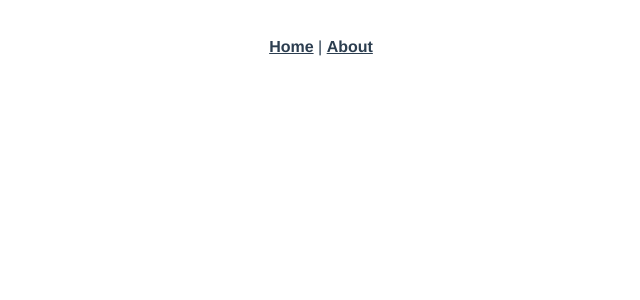
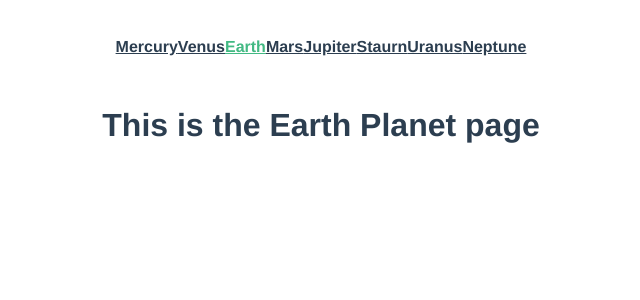
Before and after one commit to MrNicholson85/Planet-Facts-Challenge-Vue, a Vue app: page /Earth in a window 1280 px wide. Before the commit this address had no page. Shown: the top 300 px of the page, without its empty margins (319-959 px from the left). Built offline with nearby package versions, Linux system fonts and the light colour scheme.

Commit message:
setup base page routing

```diff
--- a/src/App.vue
+++ b/src/App.vue
@@ -1,7 +1,13 @@
 <template>
   <div id="nav">
-    <router-link to="/">Home</router-link> |
-    <router-link to="/about">About</router-link>
+    <router-link to="/">Mercury</router-link>
+    <router-link to="/venus">Venus</router-link>
+    <router-link to="/earth">Earth</router-link>
+    <router-link to="/mars">Mars</router-link>
+    <router-link to="/jupiter">Jupiter</router-link>
+    <router-link to="/saturn">Staurn</router-link>
+    <router-link to="/uranus">Uranus</router-link>
+    <router-link to="/neptune">Neptune</router-link>
   </div>
   <router-view/>
 </template>
--- a/src/router/index.js
+++ b/src/router/index.js
@@ -1,19 +1,67 @@
 import { createRouter, createWebHistory } from 'vue-router'
-import Home from '../views/Home.vue'
+import Mercury from '../views/Mercury.vue'
 
 const routes = [
   {
     path: '/',
-    name: 'Home',
-    component: Home
+    name: 'Mercury',
+    component: Mercury
   },
   {
-    path: '/about',
-    name: 'About',
+    path: '/Venus',
+    name: 'Venus',
     // route level code-splitting
-    // this generates a separate chunk (about.[hash].js) for this route
+    // this generates a separate chunk (Venus.[hash].js) for this route
     // which is lazy-loaded when the route is visited.
-    component: () => import(/* webpackChunkName: "about" */ '../views/About.vue')
+    component: () => import(/* webpackChunkName: "Venus" */ '../views/Venus.vue')
+  },
+  {
+    path: '/Earth',
+    name: 'Earth',
+    // route level code-splitting
+    // this generates a separate chunk (Earth.[hash].js) for this route
+    // which is lazy-loaded when the route is visited.
+    component: () => import(/* webpackChunkName: "Earth" */ '../views/Earth.vue')
+  },
+  {
+    path: '/Mars',
+    name: 'Mars',
+    // route level code-splitting
+    // this generates a separate chunk (Mars.[hash].js) for this route
+    // which is lazy-loaded when the route is visited.
+    component: () => import(/* webpackChunkName: "Mars" */ '../views/Mars.vue')
+  },
+  {
+    path: '/Jupiter',
+    name: 'Jupiter',
+    // route level code-splitting
+    // this generates a separate chunk (Jupiter.[hash].js) for this route
+    // which is lazy-loaded when the route is visited.
+    component: () => import(/* webpackChunkName: "Jupiter" */ '../views/Jupiter.vue')
+  },
+  {
+    path: '/Saturn',
+    name: 'Saturn',
+    // route level code-splitting
+    // this generates a separate chunk (Saturn.[hash].js) for this route
+    // which is lazy-loaded when the route is visited.
+    component: () => import(/* webpackChunkName: "Saturn" */ '../views/Saturn.vue')
+  },
+  {
+    path: '/Uranus',
+    name: 'Uranus',
+    // route level code-splitting
+    // this generates a separate chunk (Uranus.[hash].js) for this route
+    // which is lazy-loaded when the route is visited.
+    component: () => import(/* webpackChunkName: "Uranus" */ '../views/Uranus.vue')
+  },
+  {
+    path: '/Neptune',
+    name: 'Neptune',
+    // route level code-splitting
+    // this generates a separate chunk (Neptune.[hash].js) for this route
+    // which is lazy-loaded when the route is visited.
+    component: () => import(/* webpackChunkName: "Neptune" */ '../views/Neptune.vue')
   }
 ]
 
--- a/src/views/About.vue
+++ /dev/null
@@ -1,5 +0,0 @@
-<template>
-  <div class="about">
-    <h1>This is an about page</h1>
-  </div>
-</template>
--- /dev/null
+++ b/src/views/Earth.vue
@@ -0,0 +1,5 @@
+<template>
+  <div class="earth">
+    <h1>This is the Earth Planet page</h1>
+  </div>
+</template>
--- /dev/null
+++ b/src/views/Jupiter.vue
@@ -0,0 +1,5 @@
+<template>
+  <div class="jupiter">
+    <h1>This is the Jupiter Planet page</h1>
+  </div>
+</template>
--- /dev/null
+++ b/src/views/Mars.vue
@@ -0,0 +1,5 @@
+<template>
+  <div class="mars">
+    <h1>This is the Mars Planet page</h1>
+  </div>
+</template>
--- a/src/views/Home.vue
+++ b/src/views/Mercury.vue
@@ -1,9 +1,10 @@
+
 <template>
-  <div class="home">
-    <img alt="Vue logo" src="../assets/logo.png">
-    <HelloWorld msg="Welcome to Your Vue.js App"/>
+  <div class="mercury">
+    <h1>This is the Vercury Planet page</h1>
   </div>
 </template>
+
 
 <script>
 // @ is an alias to /src
--- /dev/null
+++ b/src/views/Neptune.vue
@@ -0,0 +1,5 @@
+<template>
+  <div class="neptune">
+    <h1>This is the Neptune Planet page</h1>
+  </div>
+</template>
--- /dev/null
+++ b/src/views/Saturn.vue
@@ -0,0 +1,5 @@
+<template>
+  <div class="saturn">
+    <h1>This is the Saturn Planet page</h1>
+  </div>
+</template>
--- /dev/null
+++ b/src/views/Uranus.vue
@@ -0,0 +1,5 @@
+<template>
+  <div class="uranus">
+    <h1>This is the Uranus Planet page</h1>
+  </div>
+</template>
--- /dev/null
+++ b/src/views/Venus.vue
@@ -0,0 +1,5 @@
+<template>
+  <div class="venus">
+    <h1>This is the Venus Planet page</h1>
+  </div>
+</template>
```
